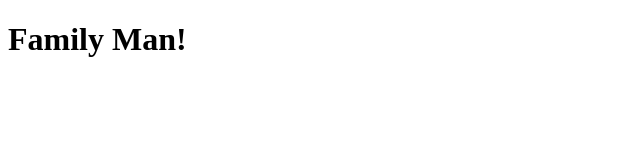
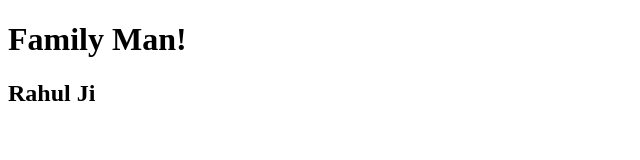
Before and after one commit to Kumar3216549/FamilyMan, a plain HTML site: page index.html in a window 1280 px wide. Shown: the whole page, without its empty margins (0-640 px from the left). Drawn offline with Linux system fonts and the light colour scheme.

Commit message:
Add subtitle 'Rahul Ji' to index.html

```diff
--- a/index.html
+++ b/index.html
@@ -8,5 +8,7 @@
 <body>
 
     <h1>Family Man!</h1>
+    <h2> Rahul Ji</h2>
+
 </body>
 </html>
```
